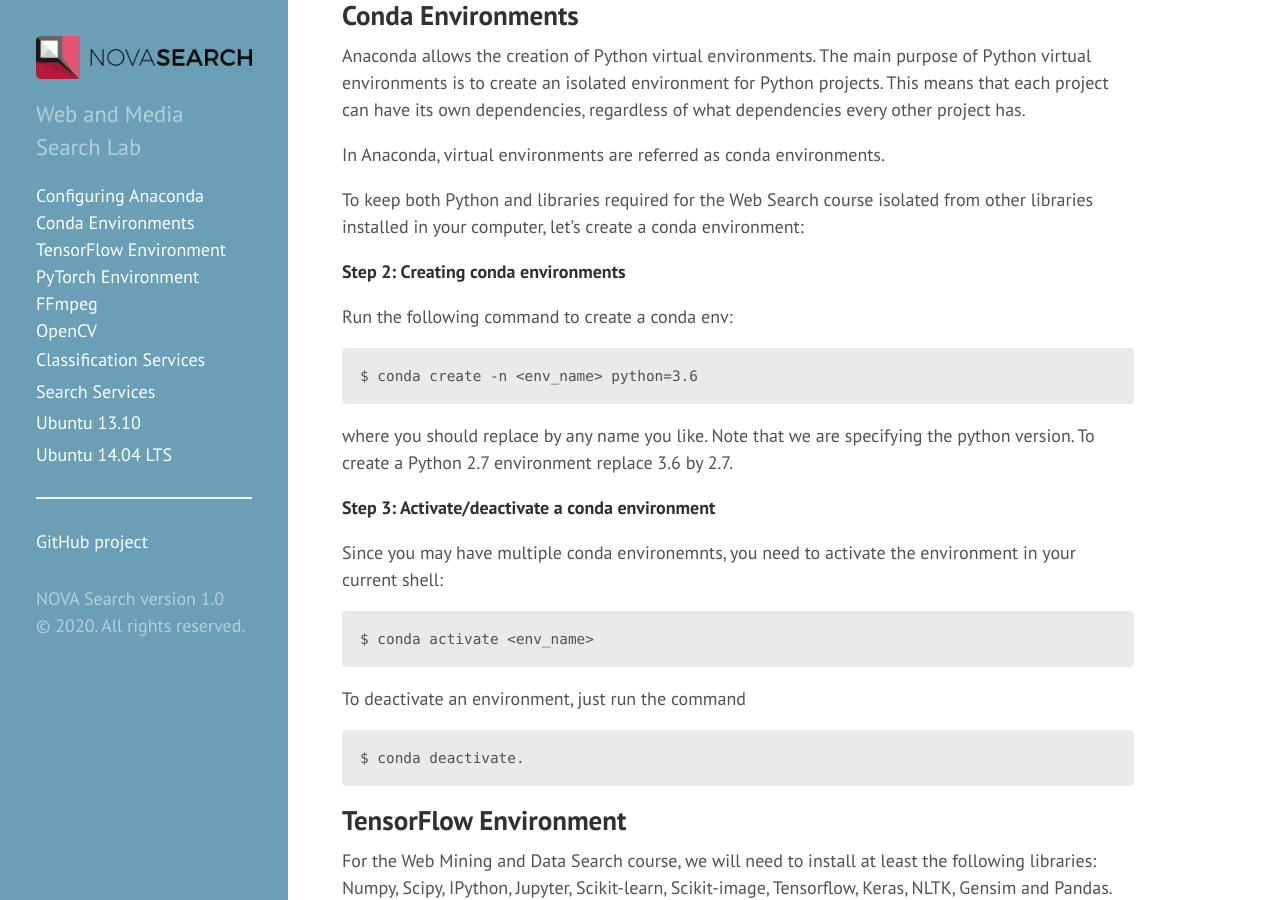
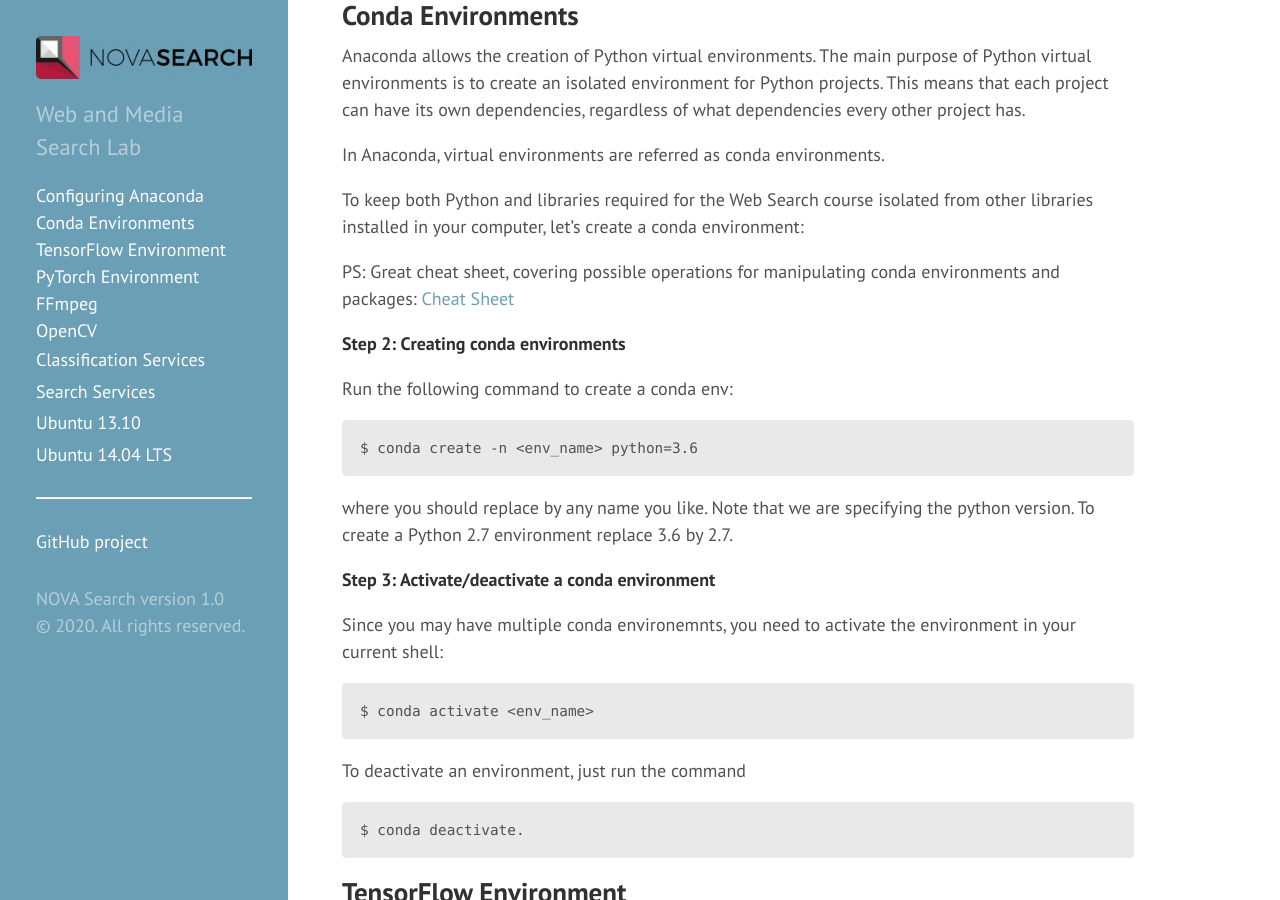
Before and after one commit to novasearch/wiki.novasearch.org, a Jekyll site: the page built from wiki/Software_Libraries.md, in a window 1280 px wide and 900 px high, scrolled down 714 px. Built offline with Jekyll 4.4.1, drawn with Linux system fonts in a browser that asks for light colours.

Commit message:
Added link to anaconda cheat sheet.

```diff
--- a/wiki/Software_Libraries.md
+++ b/wiki/Software_Libraries.md
@@ -31,6 +31,8 @@ Anaconda allows the creation of Python virtual environments. The main purpose of
 In Anaconda, virtual environments are referred as conda environments.
 
 To keep both Python and libraries required for the Web Search course isolated from other libraries installed in your computer, let’s create a conda environment:
+
+PS: Great cheat sheet, covering possible operations for manipulating conda environments and packages: [Cheat Sheet](https://docs.conda.io/projects/conda/en/4.6.0/_downloads/52a95608c49671267e40c689e0bc00ca/conda-cheatsheet.pdf)
 
 **Step 2: Creating conda environments**
 
```
